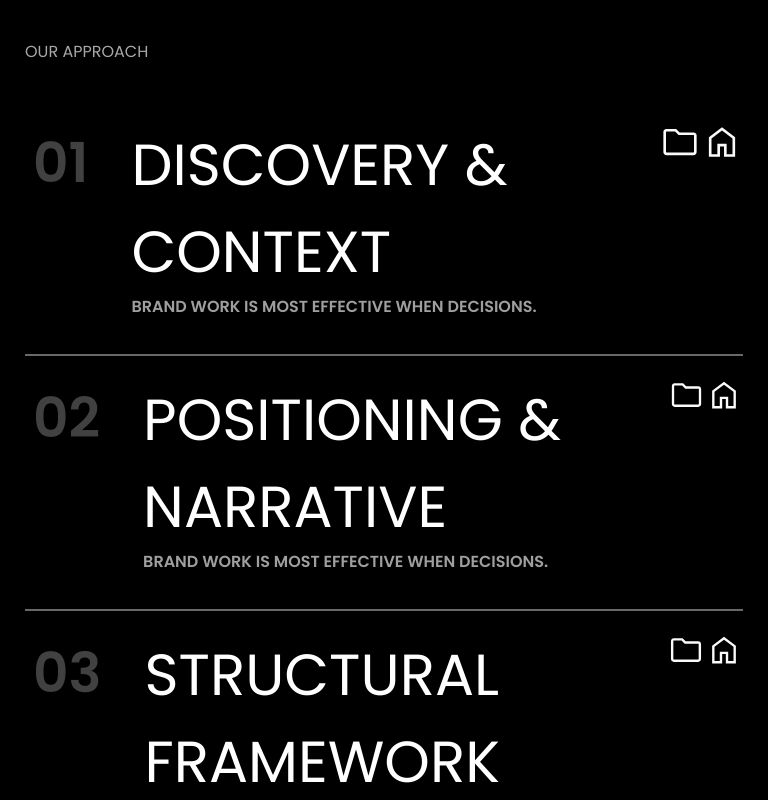
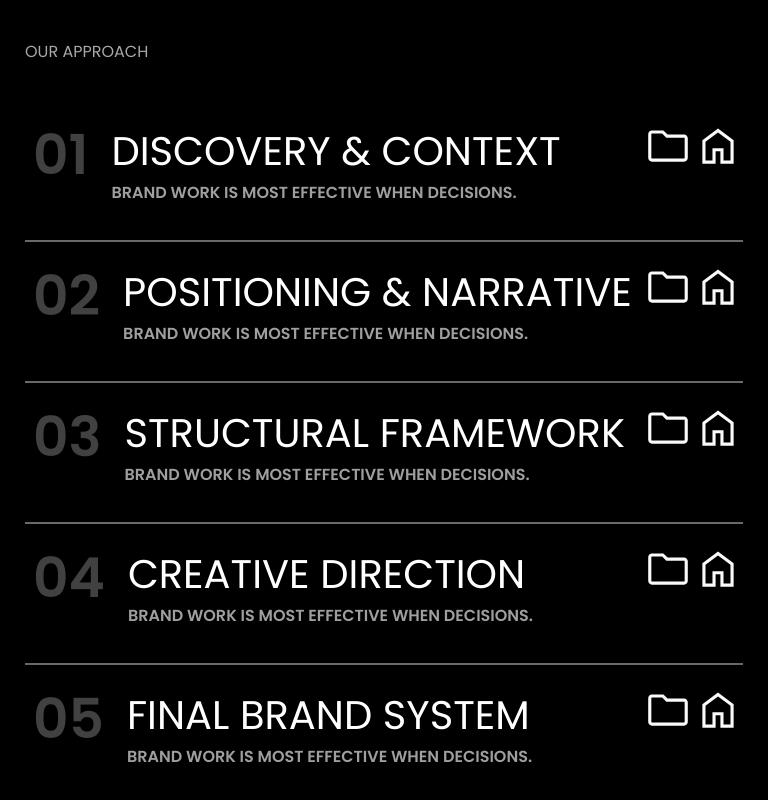
Before and after one commit to nibiralpha/portfolio, a Next.js app: page / in a window 768 px wide. Shown: the part 2580-3380 px from the top of the page. Built offline with nearby package versions, Linux system fonts and the light colour scheme.

Commit message:
out approach section done in tab  reresponsive view

```diff
--- a/src/app/Component/OurApproachComponent/ourApproachComponent.css
+++ b/src/app/Component/OurApproachComponent/ourApproachComponent.css
@@ -21,3 +21,19 @@
     margin-bottom: 20%;
   }
 }
+
+/* TAB */
+
+@media (min-width: 768px) and (max-width: 1024px) {
+  .approach_title {
+    font-size: 40px;
+  }
+
+  .index {
+    margin: 0 8px;
+  }
+
+  .middle_content{
+    margin-left: 15px;
+  }
+}
```
